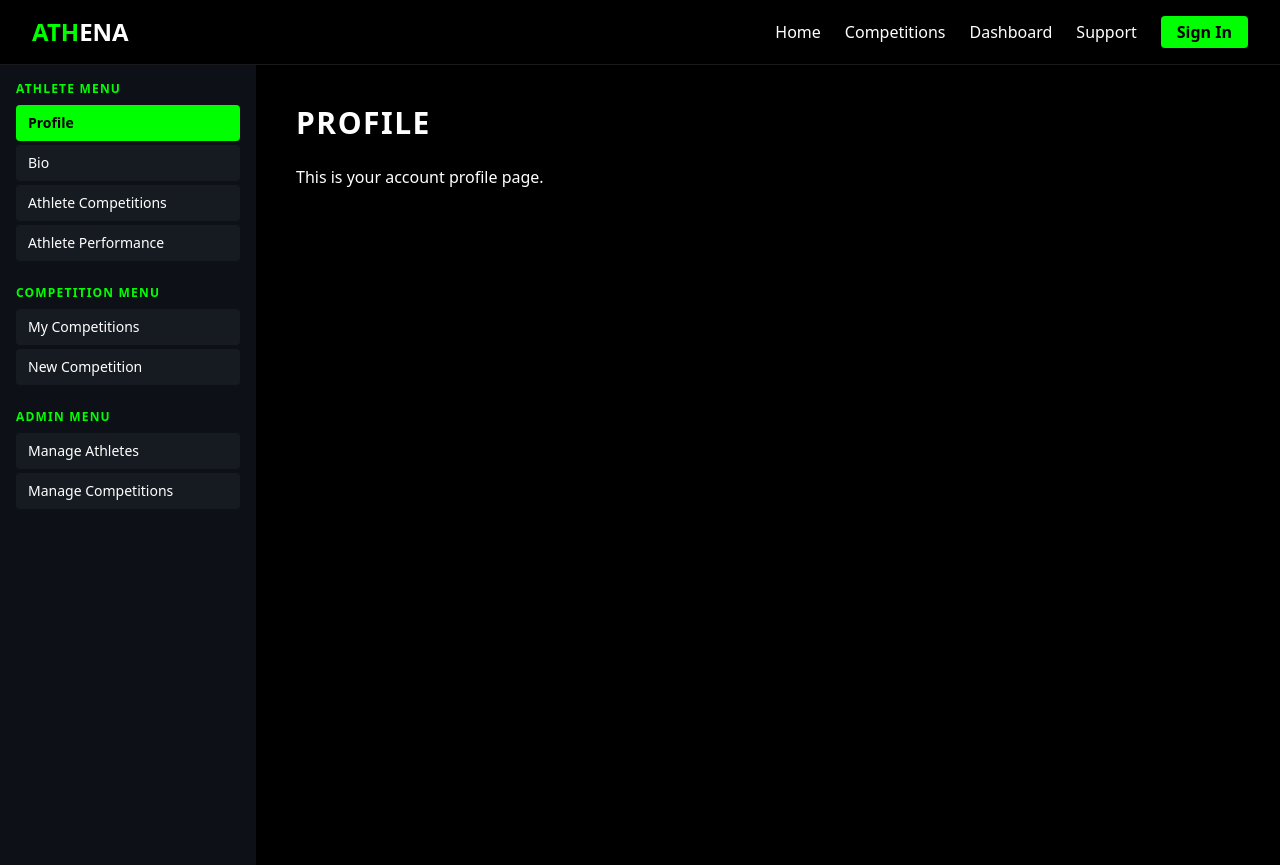
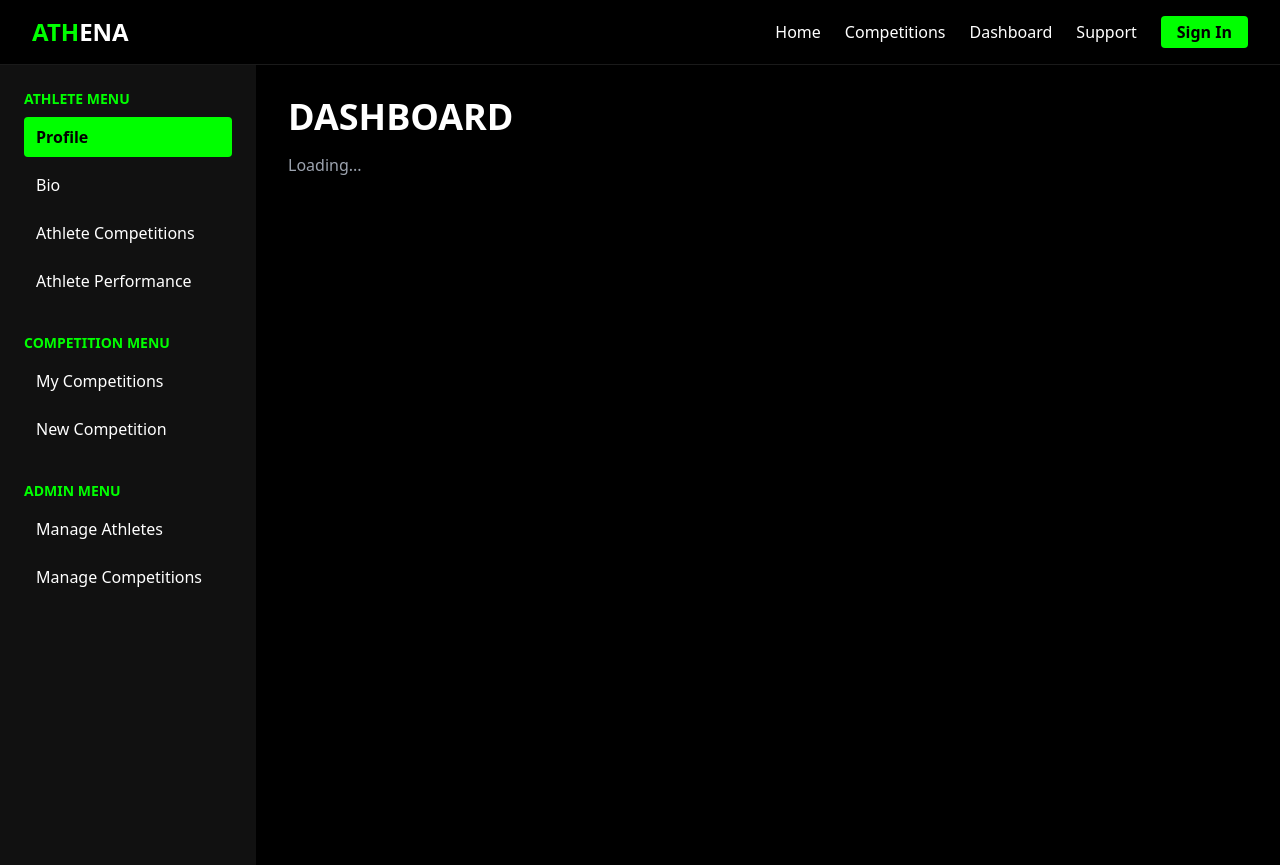
Before and after one commit to caldefenwycke/athena, a Next.js app: page /dashboard in a window 1280 px wide. Built offline with nearby package versions, Linux system fonts and the light colour scheme.

Commit message:
Refactored dashboard with sidebar component and consistent layout

```diff
--- /dev/null
+++ b/components/Sidebar.tsx
@@ -0,0 +1,34 @@
+// components/Sidebar.tsx
+import React from 'react';
+
+export default function Sidebar() {
+  return (
+    <aside className="bg-[#111] text-white w-64 min-h-screen p-6 space-y-8">
+      <div>
+        <h2 className="text-sm text-[#00FF00] font-bold mb-2">ATHLETE MENU</h2>
+        <ul className="space-y-2">
+          <li><button className="w-full text-left px-3 py-2 rounded bg-[#00FF00] text-black font-semibold">Profile</button></li>
+          <li><button className="w-full text-left px-3 py-2 rounded hover:bg-[#222] transition-colors">Bio</button></li>
+          <li><button className="w-full text-left px-3 py-2 rounded hover:bg-[#222] transition-colors">Athlete Competitions</button></li>
+          <li><button className="w-full text-left px-3 py-2 rounded hover:bg-[#222] transition-colors">Athlete Performance</button></li>
+        </ul>
+      </div>
+
+      <div>
+        <h2 className="text-sm text-[#00FF00] font-bold mb-2">COMPETITION MENU</h2>
+        <ul className="space-y-2">
+          <li><button className="w-full text-left px-3 py-2 rounded hover:bg-[#222] transition-colors">My Competitions</button></li>
+          <li><button className="w-full text-left px-3 py-2 rounded hover:bg-[#222] transition-colors">New Competition</button></li>
+        </ul>
+      </div>
+
+      <div>
+        <h2 className="text-sm text-[#00FF00] font-bold mb-2">ADMIN MENU</h2>
+        <ul className="space-y-2">
+          <li><button className="w-full text-left px-3 py-2 rounded hover:bg-[#222] transition-colors">Manage Athletes</button></li>
+          <li><button className="w-full text-left px-3 py-2 rounded hover:bg-[#222] transition-colors">Manage Competitions</button></li>
+        </ul>
+      </div>
+    </aside>
+  );
+}
--- a/pages/dashboard/index.tsx
+++ b/pages/dashboard/index.tsx
@@ -1,117 +1,16 @@
 // pages/dashboard/index.tsx
-import { useState } from 'react';
 import Header from '@/components/Header';
+import Sidebar from '@/components/Sidebar';
 
-import Profile from '@/components/dashboard/Profile';
-import Bio from '@/components/dashboard/Bio';
-import AthleteCompetitions from '@/components/dashboard/AthleteCompetitions';
-import AthletePerformance from '@/components/dashboard/AthletePerformance';
-import MyCompetitions from '@/components/dashboard/MyCompetitions';
-import NewCompetition from '@/components/dashboard/NewCompetition';
-import ManageAthletes from '@/components/dashboard/ManageAthletes';
-import ManageCompetitions from '@/components/dashboard/ManageCompetitions';
-
-export default function Dashboard() {
-  const [activeTab, setActiveTab] = useState('profile');
-
-  const isAdmin = true; // update with your role logic later
-
-  const menu = {
-    athlete: [
-      { id: 'profile', label: 'Profile' },
-      { id: 'bio', label: 'Bio' },
-      { id: 'athlete-competitions', label: 'Athlete Competitions' },
-      { id: 'athlete-performance', label: 'Athlete Performance' },
-    ],
-    competition: [
-      { id: 'my-competitions', label: 'My Competitions' },
-      { id: 'new-competition', label: 'New Competition' },
-    ],
-    admin: [
-      { id: 'manage-athletes', label: 'Manage Athletes' },
-      { id: 'manage-competitions', label: 'Manage Competitions' },
-    ],
-  };
-
-  const renderContent = () => {
-    switch (activeTab) {
-      case 'profile': return <Profile />;
-      case 'bio': return <Bio />;
-      case 'athlete-competitions': return <AthleteCompetitions />;
-      case 'athlete-performance': return <AthletePerformance />;
-      case 'my-competitions': return <MyCompetitions />;
-      case 'new-competition': return <NewCompetition />;
-      case 'manage-athletes': return <ManageAthletes />;
-      case 'manage-competitions': return <ManageCompetitions />;
-      default: return <p className="p-4">Select a dashboard item from the menu.</p>;
-    }
-  };
-
+export default function DashboardPage() {
   return (
     <div className="min-h-screen bg-black text-white">
       <Header />
-
       <div className="flex">
-        {/* Sidebar */}
-        <aside className="w-64 bg-[#0D1117] min-h-screen p-4 text-sm font-medium">
-          <div className="mb-6">
-            <h3 className="text-[#00FF00] text-xs font-bold uppercase tracking-widest mb-2">Athlete Menu</h3>
-            {menu.athlete.map(item => (
-              <button
-                key={item.id}
-                onClick={() => setActiveTab(item.id)}
-                className={`block w-full text-left px-3 py-2 mb-1 rounded transition-colors ${
-                  activeTab === item.id
-                    ? 'bg-[#00FF00] text-black font-bold'
-                    : 'bg-[#161B22] hover:bg-[#222] text-white'
-                }`}
-              >
-                {item.label}
-              </button>
-            ))}
-          </div>
-
-          <div className="mb-6">
-            <h3 className="text-[#00FF00] text-xs font-bold uppercase tracking-widest mb-2">Competition Menu</h3>
-            {menu.competition.map(item => (
-              <button
-                key={item.id}
-                onClick={() => setActiveTab(item.id)}
-                className={`block w-full text-left px-3 py-2 mb-1 rounded transition-colors ${
-                  activeTab === item.id
-                    ? 'bg-[#00FF00] text-black font-bold'
-                    : 'bg-[#161B22] hover:bg-[#222] text-white'
-                }`}
-              >
-                {item.label}
-              </button>
-            ))}
-          </div>
-
-          {isAdmin && (
-            <div>
-              <h3 className="text-[#00FF00] text-xs font-bold uppercase tracking-widest mb-2">Admin Menu</h3>
-              {menu.admin.map(item => (
-                <button
-                  key={item.id}
-                  onClick={() => setActiveTab(item.id)}
-                  className={`block w-full text-left px-3 py-2 mb-1 rounded transition-colors ${
-                    activeTab === item.id
-                      ? 'bg-[#00FF00] text-black font-bold'
-                      : 'bg-[#161B22] hover:bg-[#222] text-white'
-                  }`}
-                >
-                  {item.label}
-                </button>
-              ))}
-            </div>
-          )}
-        </aside>
-
-        {/* Main Content */}
-        <main className="flex-1 p-10">
-          <h2 className="text-3xl font-bold mb-6 uppercase tracking-wider">{activeTab.replace('-', ' ')}</h2>
-          {renderContent()}
+        <Sidebar />
+        <main className="flex-1 p-8">
+          <h1 className="text-4xl font-bold mb-4">DASHBOARD</h1>
+          <p className="text-gray-400">Loading...</p>
         </main>
       </div>
     </div>
```
